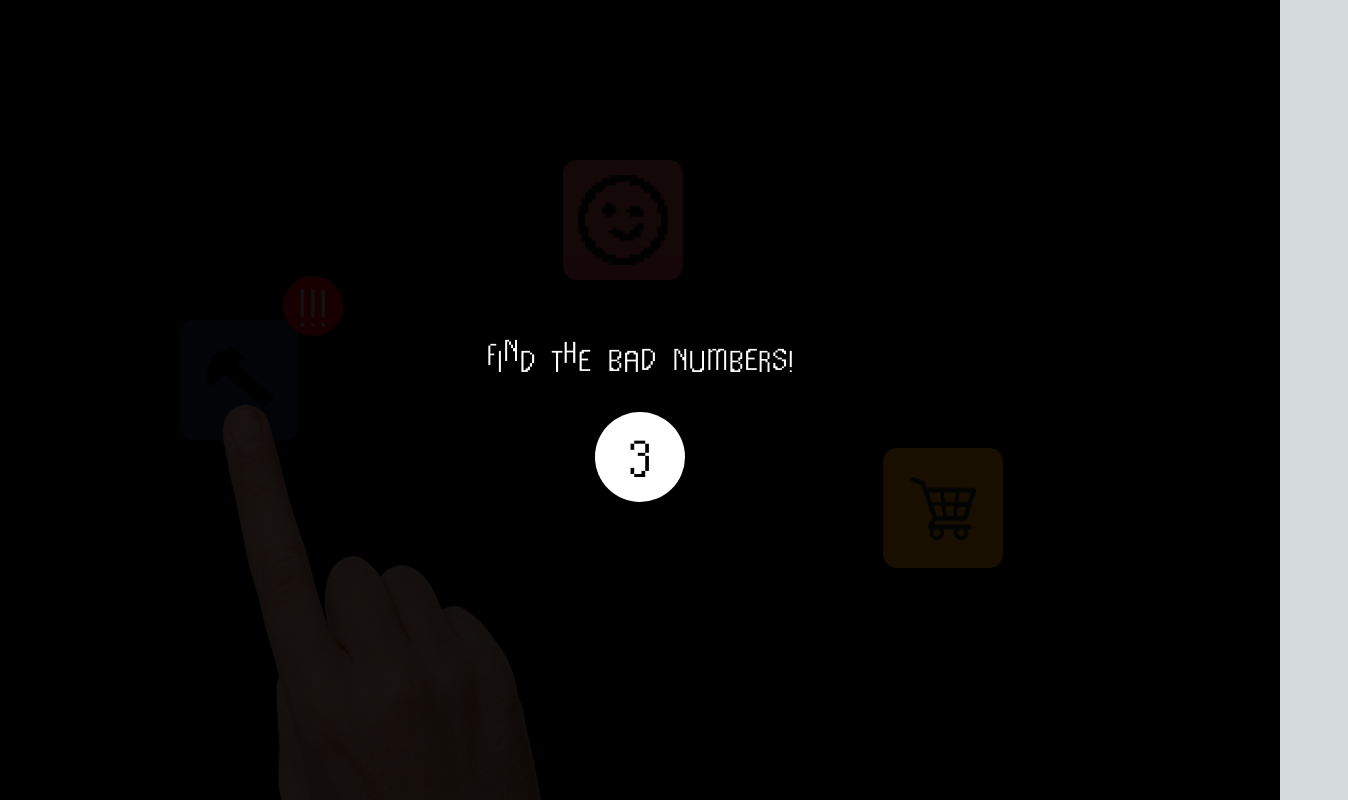
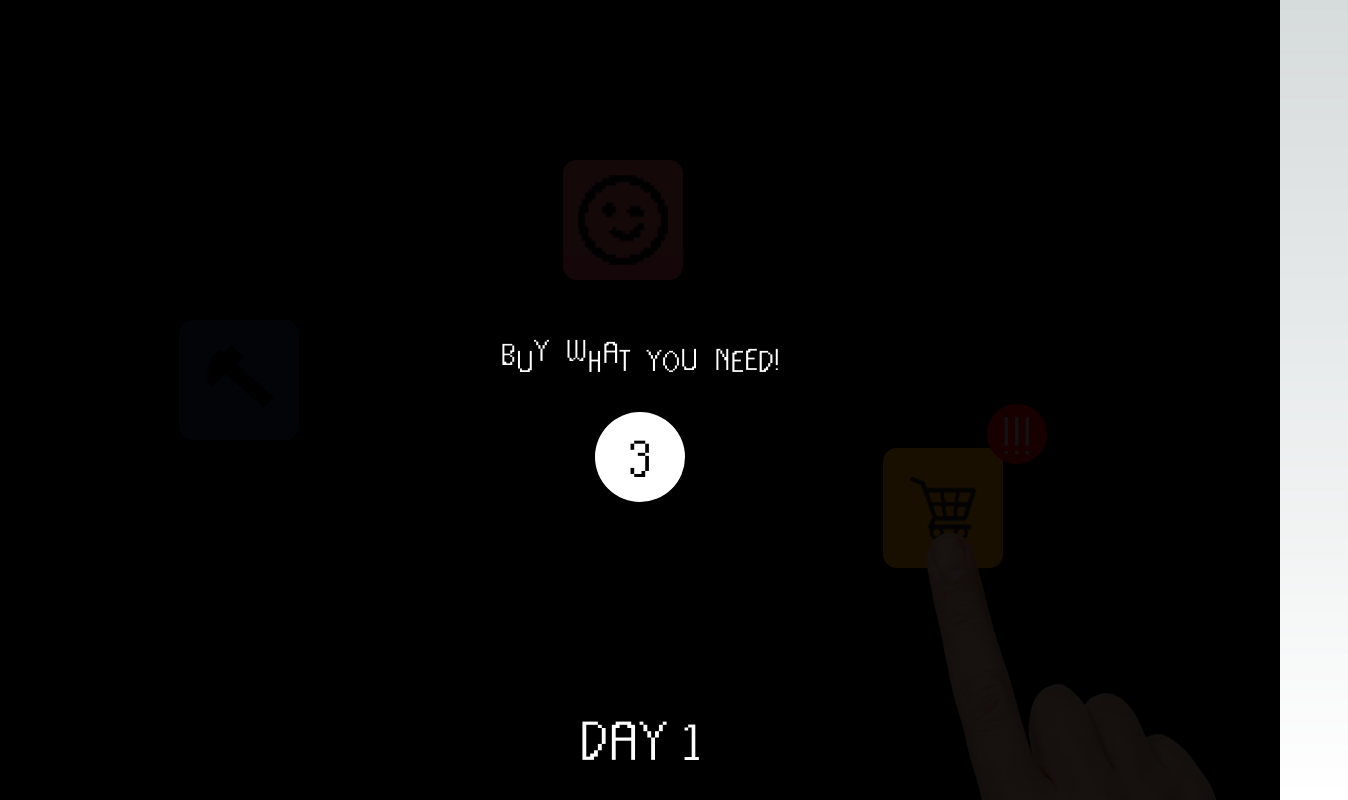
Before and after one commit to stefems/ethical_consumption, a Next.js app: page / in a window 1280 px wide. Both pictures are taken after a click on the button "START GAME". Shown: the top 800 px of the page, 1348 px wide, since content can reach past the window. Built offline with nearby package versions, Linux system fonts and the light colour scheme.

Commit message:
day end added

```diff
--- /dev/null
+++ b/src/app/dayEnd/DayEnd.js
@@ -0,0 +1,11 @@
+import styles from './dayEnd.module.css'
+
+const DayEnd = () => {
+    return (
+        <div className={styles.dayEnd}>
+            Time to sleep... we should do better tomorrow...
+        </div>
+    )
+}
+
+export default DayEnd
--- /dev/null
+++ b/src/app/dayEnd/dayEnd.module.css
@@ -0,0 +1,27 @@
+.dayEnd {
+    width: 100vw;
+    height: 100vh;
+    display: flex;
+    justify-content: center;
+    align-items: center;
+    flex-direction: column;
+    top: 0;
+    left: 0;
+    position: fixed;
+    z-index: 1;
+    text-align: center;
+    font-size: 82px;
+    animation: fade 2s linear;
+    animation-iteration-count: 1;
+}
+
+@keyframes fade {
+    0% {
+        background-color: rgba(0, 0, 0, 0.1);
+        color: white;
+    }
+    100% {
+        background-color: rgba(0, 0, 0, 1);
+        color: black;
+    }
+}
--- a/src/app/homescreen/Homescreen.js
+++ b/src/app/homescreen/Homescreen.js
@@ -5,6 +5,7 @@ import Overlay from "@/app/overlay/Overlay";
 import styles from "./homescreen.module.css";
 import Image from "next/image";
 import BouncingText from "../bouncingText/BouncingText";
+import DayEnd from "../dayEnd/DayEnd";
 
 const gameOverlayText = [
     'Find the Bad Numbers!',
@@ -15,7 +16,7 @@ const gameOverlayText = [
 const overlayTime = 4000
 
 const Homescreen = (props) => {
-    const { appAlert, setActiveGame } = props;
+    const { appAlert, setActiveGame, day, showDayEnd } = props;
 
     const [handVisible, setHandVisible] = useState(false)
     const [handMoving, setHandMoving] = useState(false)
@@ -30,7 +31,7 @@ const Homescreen = (props) => {
     }
 
     useEffect(() => {
-        if (!handMoving && appAlert != null) {
+        if (!handMoving && appAlert != null && !showDayEnd) {
             setHandVisible(true);
             setTimeout(() => setHandMoving(true), 1000);
             setTimeout(() => setHandClick(true), 2000);
@@ -51,6 +52,7 @@ const Homescreen = (props) => {
 
     return (
         <div className={styles.container}>
+            {showDayEnd && <DayEnd /> }
             {showOverlay && <Overlay countdown={true} seconds={overlayTime/1000} text={gameOverlayText[appAlert]} />}
             <div className={`${styles.workApp} ${handClick && appAlert === 0 && styles.click}`}>
                 <div className={styles.color}>
@@ -115,6 +117,9 @@ const Homescreen = (props) => {
                     height={736}
                 />
             </div>}
+            <div className={styles.day}>
+                Day {day}
+            </div>
         </div>
     )
 }
--- a/src/app/homescreen/homescreen.module.css
+++ b/src/app/homescreen/homescreen.module.css
@@ -43,7 +43,6 @@
 .container span {
     padding-top: 16px;
     font-family: 'Pixel';
-    font-family: Pixel;
     font-size: 44px;
 }
 .container .workApp {
@@ -87,6 +86,16 @@
     animation: click .5s;
     animation-iteration-count: 1;
 }
+.container .day {
+    color: white;
+    font-size: 80px;
+    position: fixed;
+    bottom: 24px;
+    width: 100vw;
+    text-align: center;
+    font-family: 'Pixel';
+    z-index: 1;
+}
 
 @keyframes click {
     0% {
--- a/src/app/page.js
+++ b/src/app/page.js
@@ -6,19 +6,20 @@ import Homescreen from "./homescreen/Homescreen";
 import Work from './games/work/Work';
 import Social from './games/social/Social';
 import Buy from './games/buy/Buy';
-import BouncingText from "./bouncingText/BouncingText";
 
 export default function Home() {
   const [started, setStarted] = useState(false);
   const [onHome, setOnHome] = useState(false);
+  const [showDayEnd, setShowDayEnd] = useState(false);
   const [activeGame, setActiveGame] = useState(null);
   const [appAlert, setAppAlert] = useState(null);
   const [points, setPoints] = useState(100)
+  const [day, setDay] = useState(1)
 
   useEffect(() => {
     if (started) {
       setOnHome(true);
-      setAppAlert(0)
+      setAppAlert(2)
     }
   }, [started])
 
@@ -30,7 +31,16 @@ export default function Home() {
 
   const goNext = () => {
     setOnHome(true)
-    setAppAlert(appAlert == 2 ? 0 : appAlert + 1)
+    if (appAlert == 2 ) {
+      setShowDayEnd(true)
+      setTimeout(() => {
+        setShowDayEnd(false)
+        setDay((day) => day + 1)
+        setAppAlert(0)
+      }, 2000)
+    } else {
+      setAppAlert(appAlert + 1)
+    }
   }
 
   return (
@@ -54,7 +64,7 @@ export default function Home() {
           </button>
         </div>
       )}
-      {started && onHome && <Homescreen appAlert={appAlert} setActiveGame={setActiveGame}/>}
+      {started && onHome && <Homescreen showDayEnd={showDayEnd} day={day} appAlert={appAlert} setActiveGame={setActiveGame}/>}
       {!onHome && activeGame === 0 && <Work goNext={goNext} points={points} setPoints={setPoints} />}
       {!onHome && activeGame === 1 && <Social goNext={goNext} points={points} setPoints={setPoints} />}
       {!onHome && activeGame === 2 && <Buy goNext={goNext} points={points} time={10000} setPoints={setPoints} />}
--- a/src/app/timer/Timer.js
+++ b/src/app/timer/Timer.js
@@ -32,7 +32,7 @@ const Timer = (props) => {
     return (
         <div className={styles.container}>
             <div className={styles.pointsContainer}>
-                <BouncingText text={`Current Score is ${points}!`} />
+                <BouncingText text={`Current Score is ${points < 0 ? 'negative ' : ''}${(points + '').replace('-', '')}!`} />
             </div>
             <div
                 style={{ 'animationDuration': time ? (time/1000 + 's') : '6s' }}
```
